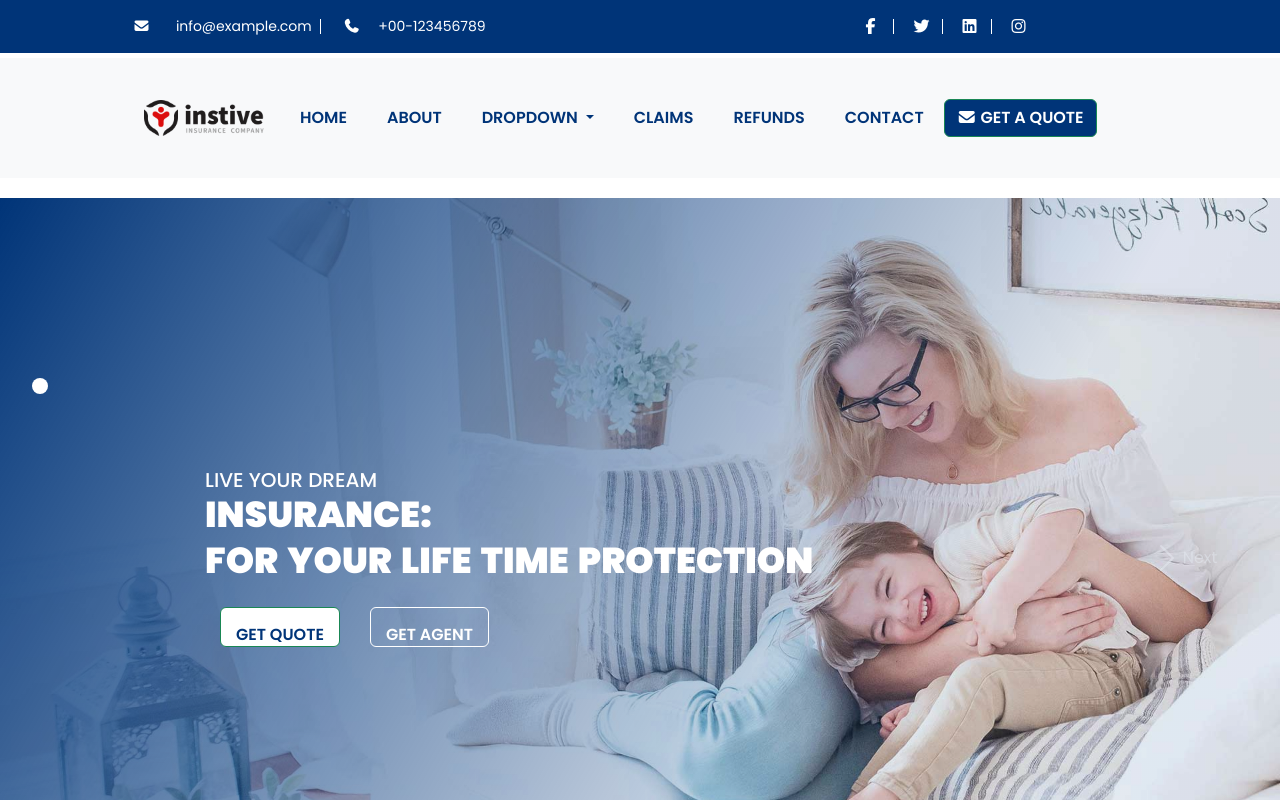
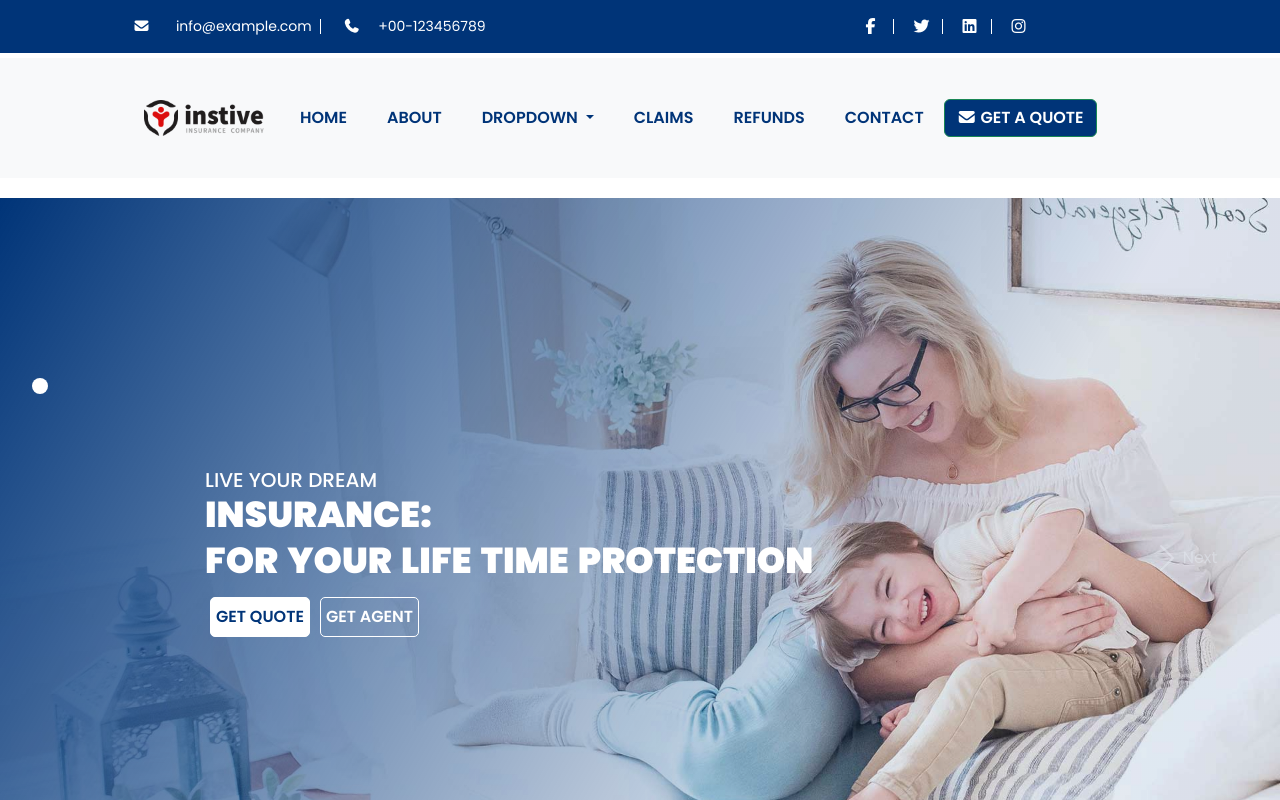
Before and after one commit to mohamedmahroofa/Insurance, an Angular app: page / in a window 1280 px wide. Shown: the top 800 px of the page. Built offline with nearby package versions, Linux system fonts and the light colour scheme.

Commit message:
Edited the buttons in carousel

```diff
--- a/src/app/hero-carousel/hero-carousel.component.css
+++ b/src/app/hero-carousel/hero-carousel.component.css
@@ -84,17 +84,20 @@
   font-weight: 600;
   text-align: center;
   z-index: 18;
-  margin: 15px;
-  padding: 15px;
+  margin: 5px;
+  padding: 5px;
 }
 
 .carousel-caption .getquote {
   color: rgba(0, 52, 120);
   background-color: #fff;
+  border: 1px solid white;
+  border-radius: 5px;
 }
 
 .carousel-caption .getagent {
   color: #fff;
   background-color: transparent;
   border: 1px solid white;
+  border-radius: 5px;
 }
```
